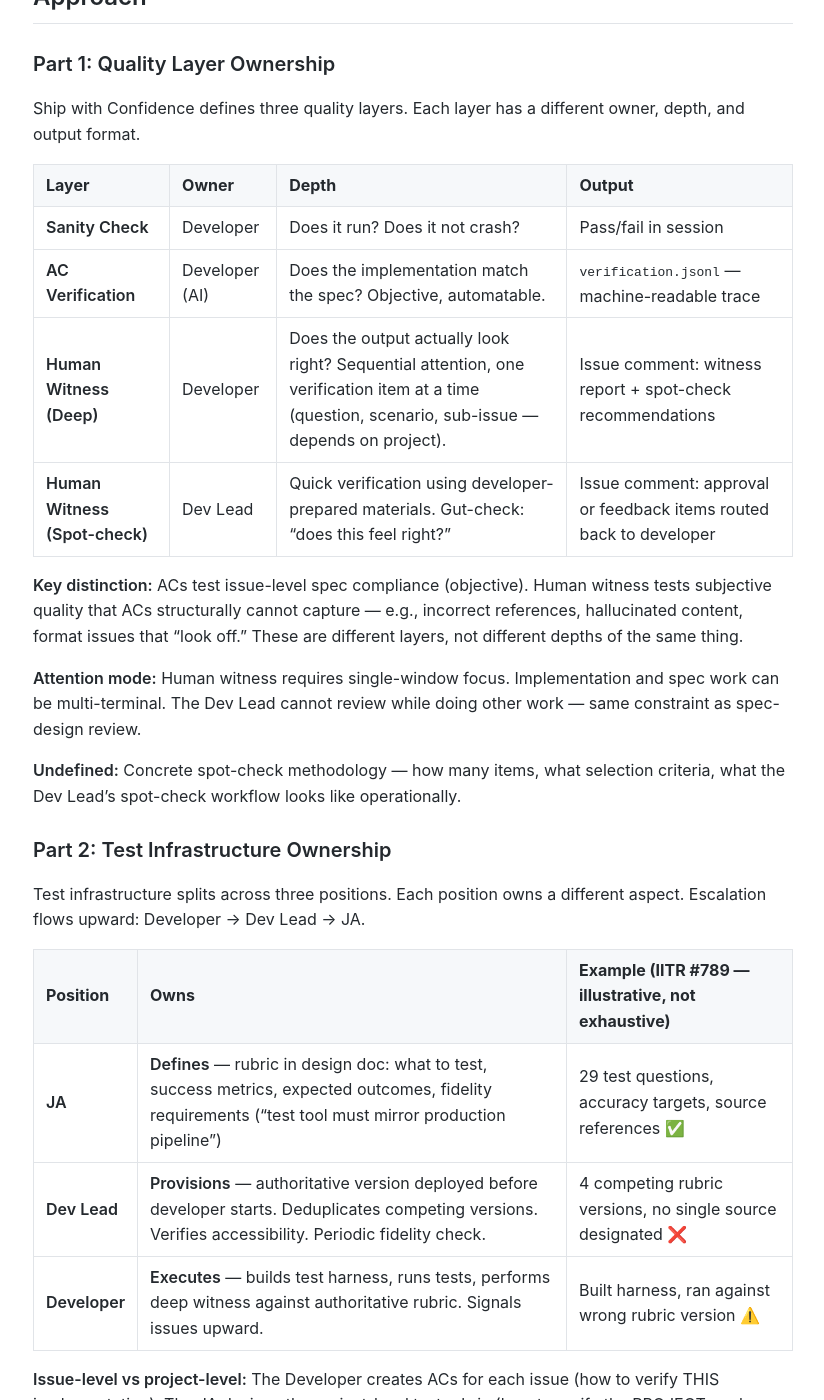
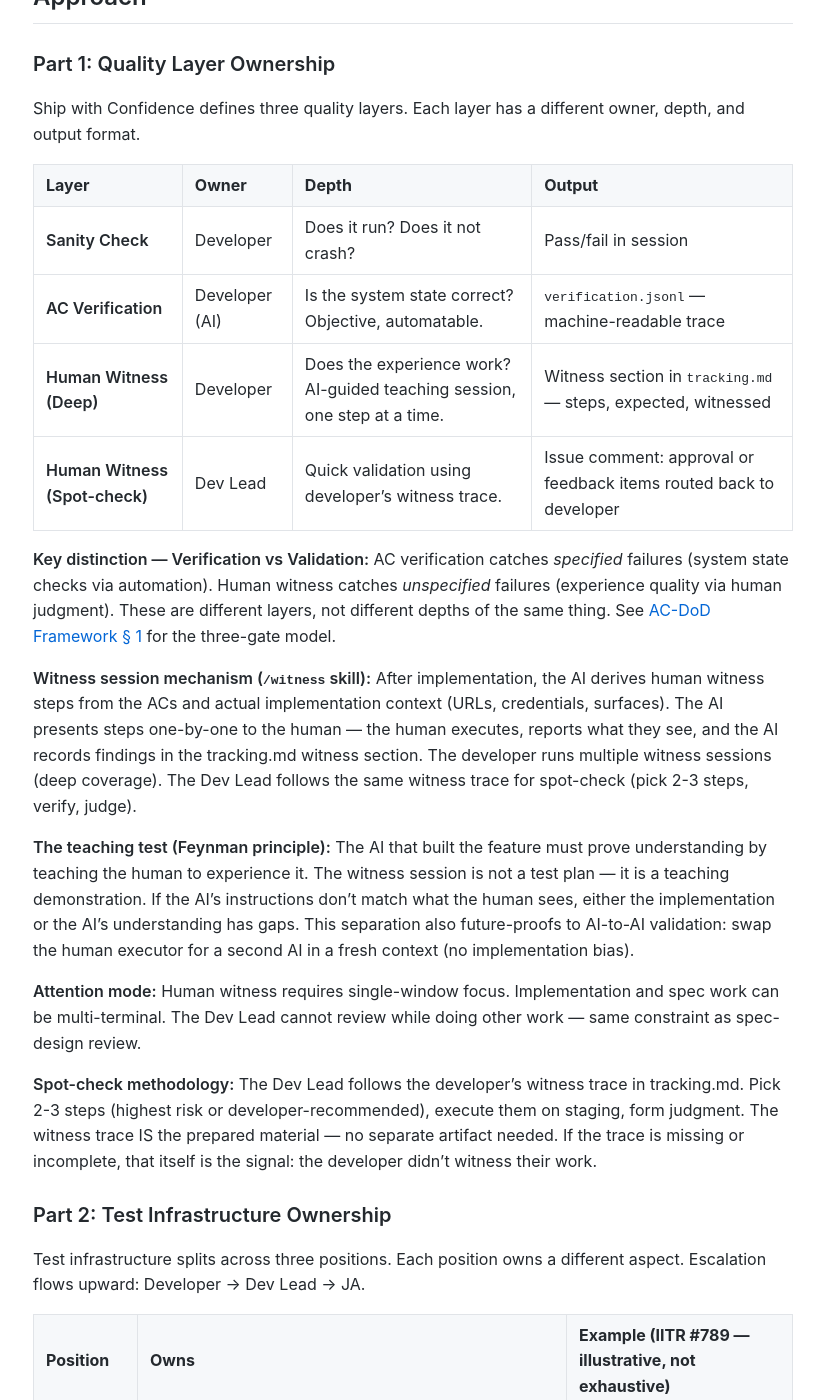
Before and after one commit to MariusWilsch/public-wilsch-ai-pages, a Jekyll site: the page built from global/dev-lead-witness-review-system.md, in a window 1280 px wide and 1400 px high, scrolled down 1444 px. Shown: the whole window, without its empty margins (227-1051 px from the left). Built offline with Jekyll 4.4.1, drawn with Linux system fonts in a browser that asks for light colours; our own code applies the rules of GitHub Pages for plain Markdown files; some of the changed text lies outside the part shown.

Commit message:
Sync from hippocampus 2026-02-28

```diff
--- a/global/dev-lead-witness-review-system.md
+++ b/global/dev-lead-witness-review-system.md
@@ -42,15 +42,19 @@ Ship with Confidence defines three quality layers. Each layer has a different ow
 | Layer | Owner | Depth | Output |
 |-------|-------|-------|--------|
 | **Sanity Check** | Developer | Does it run? Does it not crash? | Pass/fail in session |
-| **AC Verification** | Developer (AI) | Does the implementation match the spec? Objective, automatable. | `verification.jsonl` — machine-readable trace |
-| **Human Witness (Deep)** | Developer | Does the output actually look right? Sequential attention, one verification item at a time (question, scenario, sub-issue — depends on project). | Issue comment: witness report + spot-check recommendations |
-| **Human Witness (Spot-check)** | Dev Lead | Quick verification using developer-prepared materials. Gut-check: "does this feel right?" | Issue comment: approval or feedback items routed back to developer |
+| **AC Verification** | Developer (AI) | Is the system state correct? Objective, automatable. | `verification.jsonl` — machine-readable trace |
+| **Human Witness (Deep)** | Developer | Does the experience work? AI-guided teaching session, one step at a time. | Witness section in `tracking.md` — steps, expected, witnessed |
+| **Human Witness (Spot-check)** | Dev Lead | Quick validation using developer's witness trace. | Issue comment: approval or feedback items routed back to developer |
 
-**Key distinction:** ACs test issue-level spec compliance (objective). Human witness tests subjective quality that ACs structurally cannot capture — e.g., incorrect references, hallucinated content, format issues that "look off." These are different layers, not different depths of the same thing.
+**Key distinction — Verification vs Validation:** AC verification catches *specified* failures (system state checks via automation). Human witness catches *unspecified* failures (experience quality via human judgment). These are different layers, not different depths of the same thing. See [AC-DoD Framework § 1](https://mariuswilsch.github.io/public-wilsch-ai-pages/global/ac-dod-framework) for the three-gate model.
+
+**Witness session mechanism (`/witness` skill):** After implementation, the AI derives human witness steps from the ACs and actual implementation context (URLs, credentials, surfaces). The AI presents steps one-by-one to the human — the human executes, reports what they see, and the AI records findings in the tracking.md witness section. The developer runs multiple witness sessions (deep coverage). The Dev Lead follows the same witness trace for spot-check (pick 2-3 steps, verify, judge).
+
+**The teaching test (Feynman principle):** The AI that built the feature must prove understanding by teaching the human to experience it. The witness session is not a test plan — it is a teaching demonstration. If the AI's instructions don't match what the human sees, either the implementation or the AI's understanding has gaps. This separation also future-proofs to AI-to-AI validation: swap the human executor for a second AI in a fresh context (no implementation bias).
 
 **Attention mode:** Human witness requires single-window focus. Implementation and spec work can be multi-terminal. The Dev Lead cannot review while doing other work — same constraint as spec-design review.
 
-**Undefined:** Concrete spot-check methodology — how many items, what selection criteria, what the Dev Lead's spot-check workflow looks like operationally.
+**Spot-check methodology:** The Dev Lead follows the developer's witness trace in tracking.md. Pick 2-3 steps (highest risk or developer-recommended), execute them on staging, form judgment. The witness trace IS the prepared material — no separate artifact needed. If the trace is missing or incomplete, that itself is the signal: the developer didn't witness their work.
 
 ### Part 2: Test Infrastructure Ownership
 
@@ -126,4 +130,5 @@ Before delegating an epic to a Developer, the Dev Lead verifies the codebase is
 - **Observations:** [#605 Dev Lead Position Epic](https://github.com/DaveX2001/claude-code-improvements/issues/605) — 17 observations clustered into this system
 - **Position Agreements:** [Dev Lead PA](https://mariuswilsch.github.io/public-wilsch-ai-pages/global/dev-lead-position-agreement-wilsch-ai-services) | [Developer PA](https://mariuswilsch.github.io/public-wilsch-ai-pages/global/developer-position-agreement-wilsch-ai-services)
 - **Methodology:** [Ship with Confidence](https://mariuswilsch.github.io/public-wilsch-ai-pages/global/ship-with-confidence)
-- **Session:** /Users/verdant/.claude/projects/-Users-verdant-Documents-projects-00-WILSCH-AI-INTERNAL--soloforce/344de871-d0b0-47b8-a44c-a01f726b24fc.jsonl
+- **Session (initial):** /Users/verdant/.claude/projects/-Users-verdant-Documents-projects-00-WILSCH-AI-INTERNAL--soloforce/344de871-d0b0-47b8-a44c-a01f726b24fc.jsonl
+- **Session (Feynman Test extraction):** /Users/verdant/.claude/projects/-Users-verdant-Documents-projects-00-WILSCH-AI-INTERNAL--soloforce/4b8d4a93-6ccb-4b4f-ac6a-4b8500619905.jsonl
```
